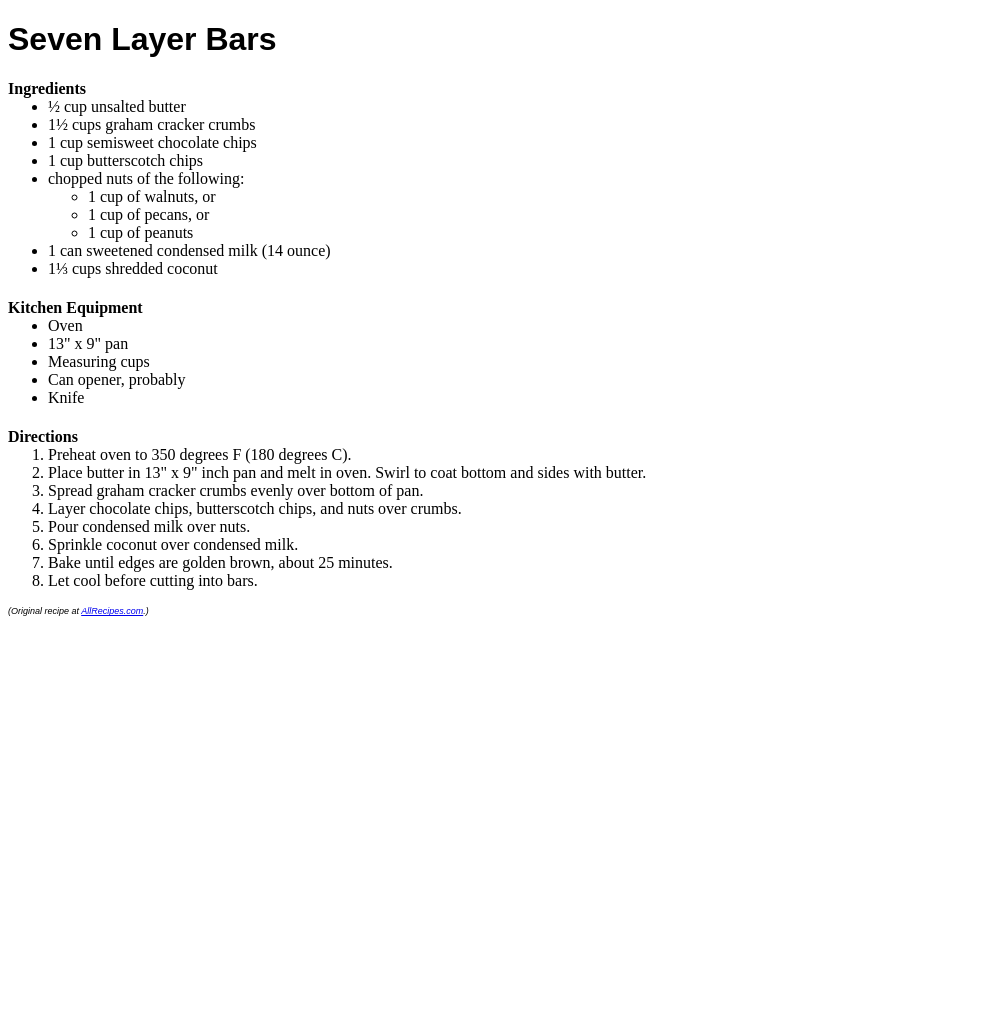
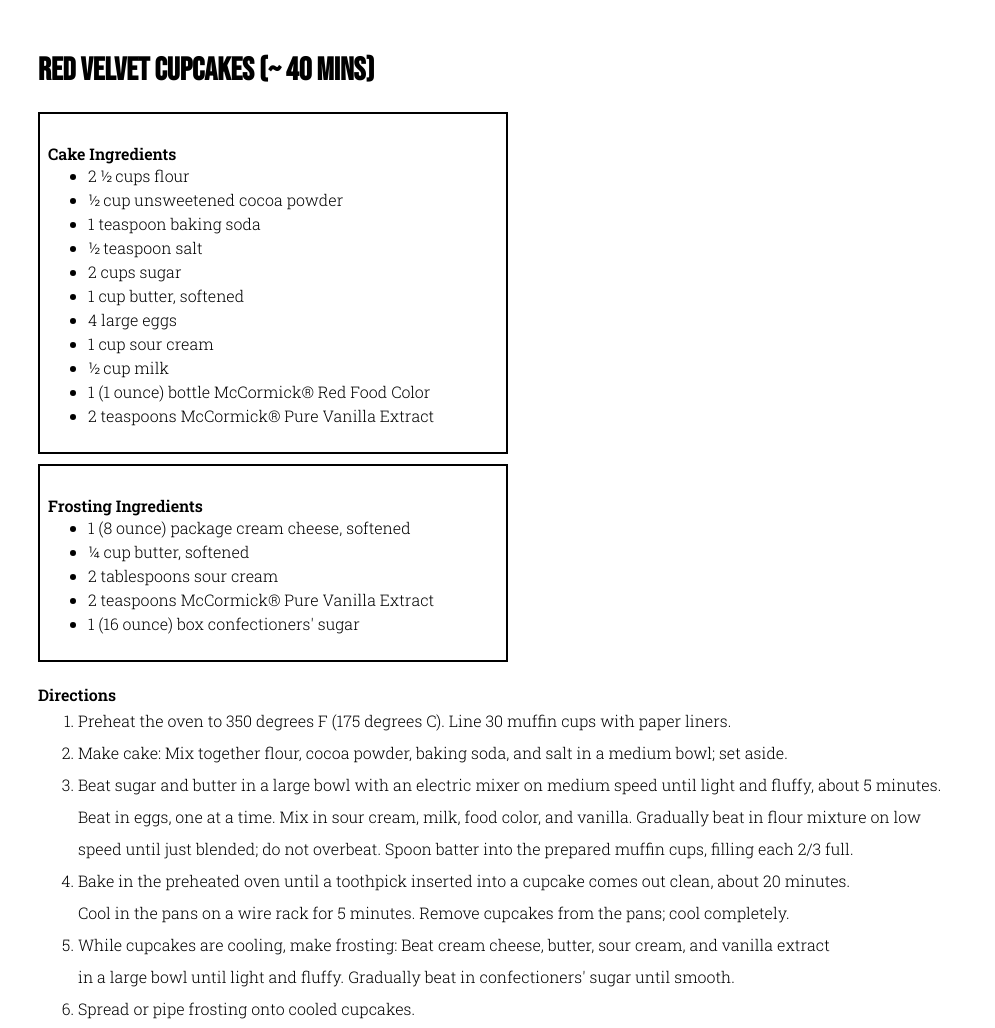
Before and after one commit to CUHRISZ/tp3, a plain HTML site: page index.html in a window 1280 px wide. Shown: the top 1028 px of the page, without its empty margins (0-995 px from the left). Before the commit the page ends 800 px from the top, so only its background shows below. Drawn offline with Linux system fonts and the light colour scheme; a script that the page names is missing.

Commit message:
Updated TP3 original recipe with new HTML and CSS

```diff
--- a/index.html
+++ b/index.html
@@ -23,51 +23,51 @@
 </head>
 
 <body>
-  <h1>
-    Seven Layer Bars</h1>
-
-  <div id="ingredients">
-    <h4>Ingredients</h4>
+<h1 id="heading">Red Velvet Cupcakes (~ 40 mins)</h1>
+  <div class="recipe">
+    <div id="cakeingredients">
+      <h4> Cake Ingredients</h4>
       <ul>
-      <li>½ cup unsalted butter</li>
-      <li>1½ cups graham cracker crumbs</li>
-      <li>1 cup semisweet chocolate chips</li>
-      <li>1 cup butterscotch chips</li>
-      <li>chopped nuts of the following:
-        <ul>
-          <li>1 cup of walnuts, or</li>
-          <li>1 cup of pecans, or</li>
-          <li>1 cup of peanuts</li>
-        </ul>
-      </li>
-      <li>1 can sweetened condensed milk <span>(14 ounce)</span></li>
-      <li>1⅓ cups shredded coconut</li>
+        <li>2 ½ cups flour</li>
+        <li>½ cup unsweetened cocoa powder</li>
+        <li>1 teaspoon baking soda</li>
+        <li>½ teaspoon salt</li>
+        <li>2 cups sugar</li>
+        <li>1 cup butter, softened</li>
+        <li>4 large eggs</li>
+        <li>1 cup sour cream</li>
+        <li>½ cup milk</li>
+        <li>1 (1 ounce) bottle McCormick® Red Food Color</li>
+        <li>2 teaspoons McCormick® Pure Vanilla Extract</li>
       </ul>
     </div>
 
-  <div id="equipment">
-    <h4>Kitchen Equipment</h4>
+    <div id="frostingingredients">
+      <h4>Frosting Ingredients</h4>
       <ul>
-      <li>Oven</li>
-      <li>13" x 9" pan</li>
-      <li>Measuring cups</li>
-      <li>Can opener, probably</li>
-      <li>Knife</li>
+        <li>1 (8 ounce) package cream cheese, softened</li>
+        <li>¼ cup butter, softened</li>
+        <li>2 tablespoons sour cream</li>
+        <li>2 teaspoons McCormick® Pure Vanilla Extract</li>
+        <li>1 (16 ounce) box confectioners' sugar</li>
       </ul>
     </div>
 
     <div id="directions">
       <h4>Directions</h4>
       <ol>
-      <li>Preheat oven to 350 degrees F (180 degrees C).</li>
-      <li>Place butter in 13" x 9" inch pan and melt in oven. Swirl to coat bottom and sides with butter.</li>
-      <li>Spread graham cracker crumbs evenly over bottom of pan.</li>
-      <li>Layer chocolate chips, butterscotch chips, and nuts over crumbs.</li>
-      <li>Pour condensed milk over nuts.</li>
-      <li>Sprinkle coconut over condensed milk.</li>
-      <li>Bake until edges are golden brown, about 25 minutes.</li>
-      <li>Let cool before cutting into bars.</li>
+        <li>Preheat the oven to 350 degrees F (175 degrees C). Line 30 muffin cups with paper liners.</li>
+        <li>Make cake: Mix together flour, cocoa powder, baking soda, and salt in a medium bowl; set aside.</li>
+        <li>Beat sugar and butter in a large bowl with an electric mixer on medium speed until light and fluffy, about 5 minutes.
+            <br>Beat in eggs, one at a time. Mix in sour cream, milk, food color, and vanilla. Gradually beat in flour mixture on low
+            <br>speed until just blended; do not overbeat. Spoon batter into the prepared muffin cups, filling each 2/3 full.</li>
+        <li>Bake in the preheated oven until a toothpick inserted into a cupcake comes out clean, about 20 minutes.
+            <br>Cool in the pans on a wire rack for 5 minutes. Remove cupcakes from the pans; cool completely.</li>
+        <li>While cupcakes are cooling, make frosting: Beat cream cheese, butter, sour cream, and vanilla extract
+            <br>in a large bowl until light and fluffy. Gradually beat in confectioners' sugar until smooth.</li>
+        <li>Spread or pipe frosting onto cooled cupcakes.</li>
       </ol>
+    </div>
   </div>
 
   <p class="copyright">(Original recipe at <a href="https://www.allrecipes.com/recipe/9889/seven-layer-bars/">AllRecipes.com</a>.)</p>
--- a/styles.css
+++ b/styles.css
@@ -1,17 +1,49 @@
-h1 {
-  font-family: Arial;
+@import url('https://fonts.googleapis.com/css2?family=Bebas+Neue&family=Roboto+Slab:wght@300;600&display=swap');
+
+#heading {
+  padding-left: 30px;
+  padding-top: 30px;
 }
 
+h1 {
+ font-family: 'Bebas Neue', cursive;
+}
+
+.recipe{
+  padding-left: 30px;
+}
 h4 {
   margin-bottom: 0;
+  font-family: 'Roboto Slab', serif;
+  font-weight: 900;
 }
 
 ul, ol {
   margin-top: 0;
+  line-height: 150%;
 }
 
+li {
+  font-family: 'Roboto Slab', serif;
+}
+
+#directions ol li {
+  line-height: 200%;
+}
+
+#cakeingredients, #frostingingredients {
+  width: 450px;
+  padding: 8px;
+  border: 2px solid
+}
+
+#frostingingredients {
+  margin-top: 10px;
+}
 .copyright {
   font-family: Arial;
   font-size: 9px;
   font-style: italic;
+  padding-left: 50px;
+  padding-top: 50px;
 }
```
Lines whose indentation alone changed are shown as unchanged.
